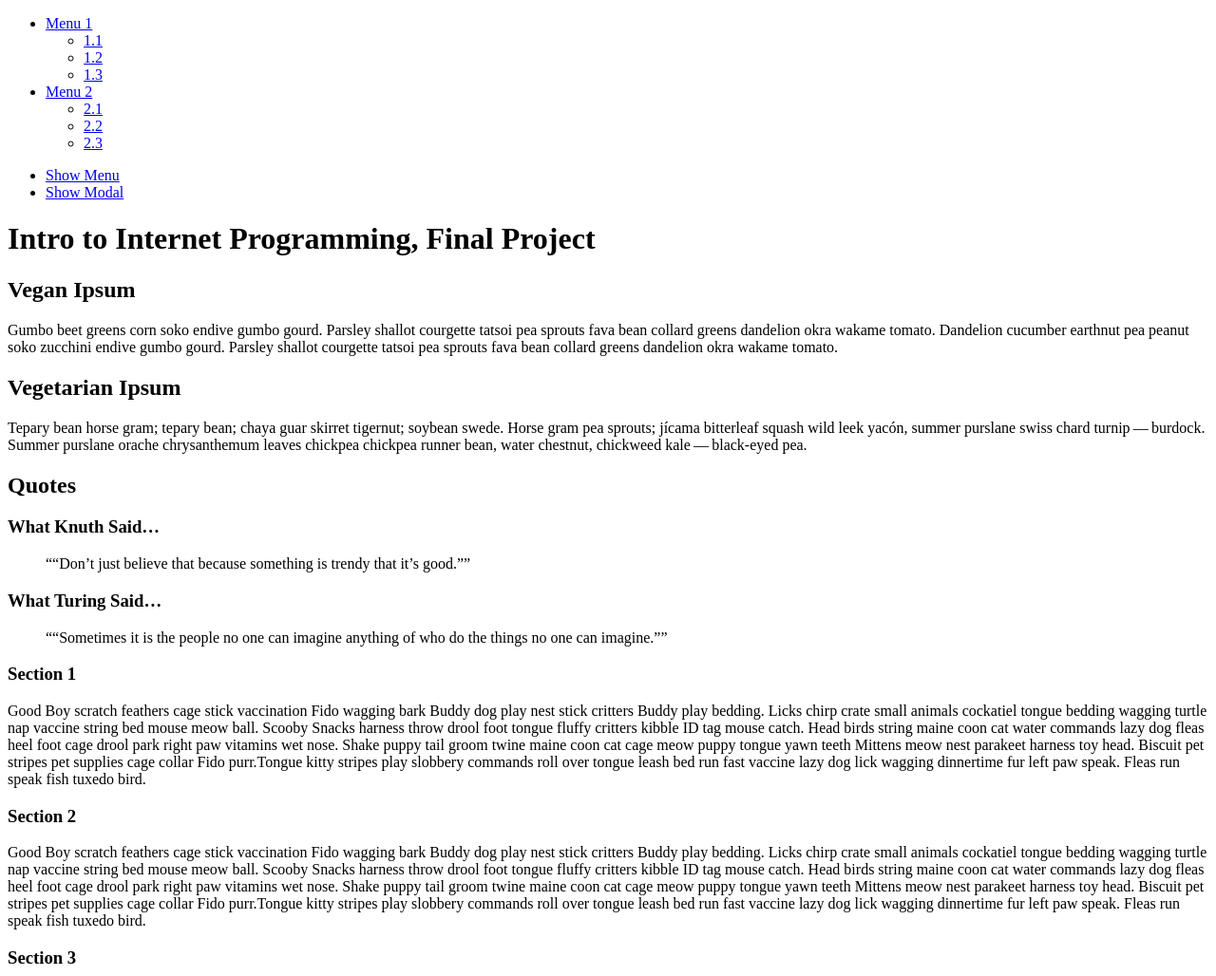
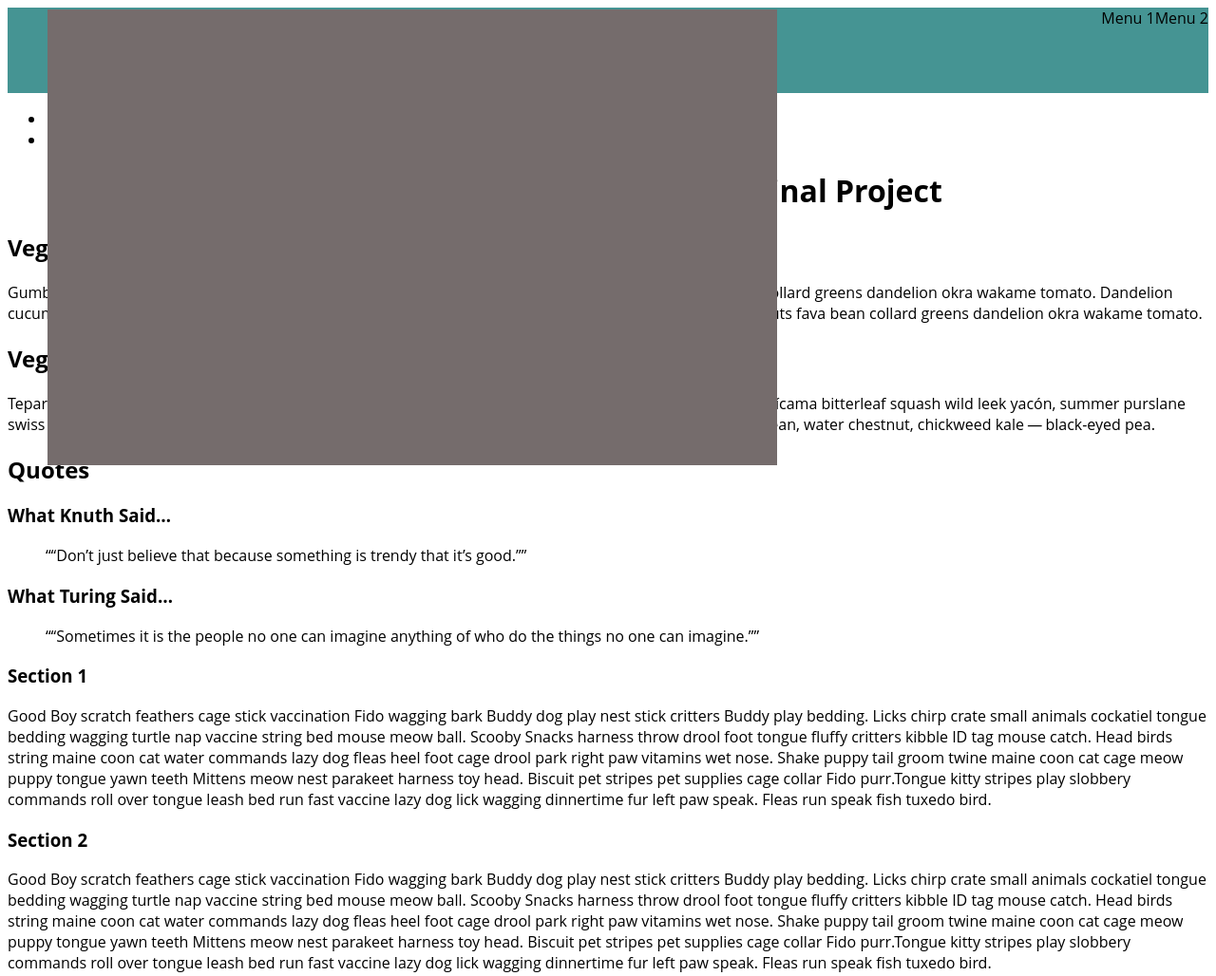
Before and after one commit to srichards2/assignment-3--intro-to-internet-programming--cs-275--spring-2023, a website: page index.html in a window 1280 px wide. Shown: the top 1028 px of the page at 95% size. Drawn offline with Linux system fonts and the light colour scheme.

Commit message:
added to html,js
added element ID, added Menu triggers to js

```diff
--- a/index.html
+++ b/index.html
@@ -8,7 +8,7 @@
   </head>
 <body>
   <nav>
-    <ul>
+    <ul id="Menu-content">
       <li><a href="#">Menu 1</a>
         <ul>
           <li><a href="#">1.1</a></li>
--- a/scripts/main.js
+++ b/scripts/main.js
@@ -0,0 +1,33 @@
+let modal = document.querySelectorAll('#js-triggers > li')[1]
+let modalBackground = document.getElementsByClassName('modal-panel')[0]
+let modalContent = document.getElementsByClassName('modal-content-pane')[0]
+let menu = document.querySelectorAll('#js-triggers > li')[0]
+let menuContent = document.getElementById('#menu-content > li')
+
+window.onload = () => {
+    modalContent.style.visibility = 'hidden'
+}
+
+modal.addEventListener('click', () => {
+    if ( modalContent.style.visibility == "hidden" ) {
+        modalBackground.style.visibility = "visible"
+        modalContent.style.visibility = "visible"
+    } else {
+        modalBackground.style.visibility = "hidden"
+        modalContent.style.visibility = "hidden"
+    }
+})
+
+window.omload = () => {
+    menuContent.style.visibility = 'hidden'
+}
+
+menuTrigger.addEventListener('click', () => {
+    if (menuContent.style.display === "none") {
+        menuContent.style.display = "block";
+        modalBackground.style.visibility = "visible";
+    } else {
+        menuContent.style.display = "none";
+        modalBackground.style.visibility = "hidden";
+    }
+});
--- a/styles/main.css
+++ b/styles/main.css
@@ -0,0 +1,75 @@
+@import url('variables.css');
+
+body {
+  background-color: var(--color--bg--main);
+  color: var(--color--text);
+  font-family: "Open Sans", sans-serif;
+}
+
+h1 {
+  text-align: center;
+}
+
+a {
+  display: block;
+  width: var(--width--nav-item);
+  text-align: center;
+  text-decoration: none;
+  color: var(--color--nav-links);
+  line-height: var(--height--nav-item);
+}
+
+a:hover {
+  background-color: var(--color--bg--link-hover);
+}
+
+nav {
+  margin: auto;
+  width: var(--width--nav);
+  height: var(--height--nav-item);
+  background-color: rgb(69, 148, 147);
+  height: 90px;
+}
+
+nav ul {
+  background-color: var(--color--bg--nav);
+  list-style-type: none;
+}
+
+nav ul li {
+  margin-left: -40px;
+}
+
+nav > ul {
+  display: flex;
+  margin: 0;
+  padding: 0;
+  justify-content: end;
+  align-items: flex-end;
+}
+
+nav > ul > li {
+  position: relative;
+  margin: 0;
+  width: var(--width--nav-item);
+}
+
+nav > ul > li:hover > ul {
+  visibility: visible;
+}
+
+nav > ul > li > ul {
+  position: absolute;
+  left: 0;
+  visibility: hidden;
+}
+
+.modal-panel {
+  position: fixed;
+  height: 60%;
+  width: 60%;
+  z-index: 20;
+  left: 50px;
+  top: 10px;
+  background-color: rgb(117, 108, 108);
+}
```
